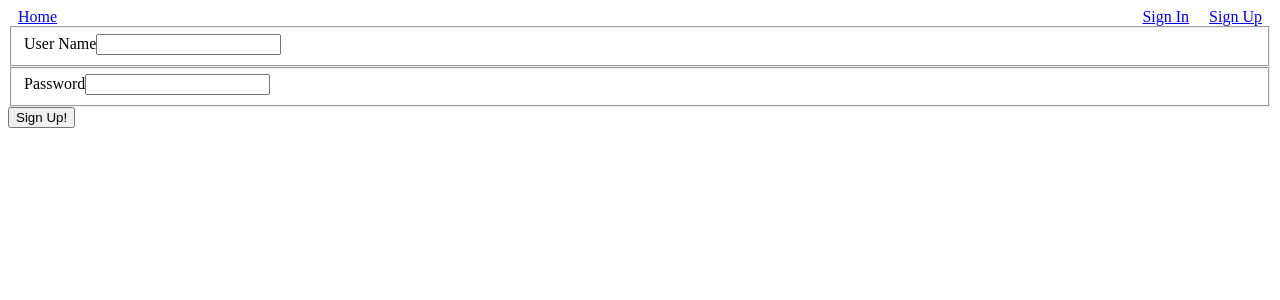
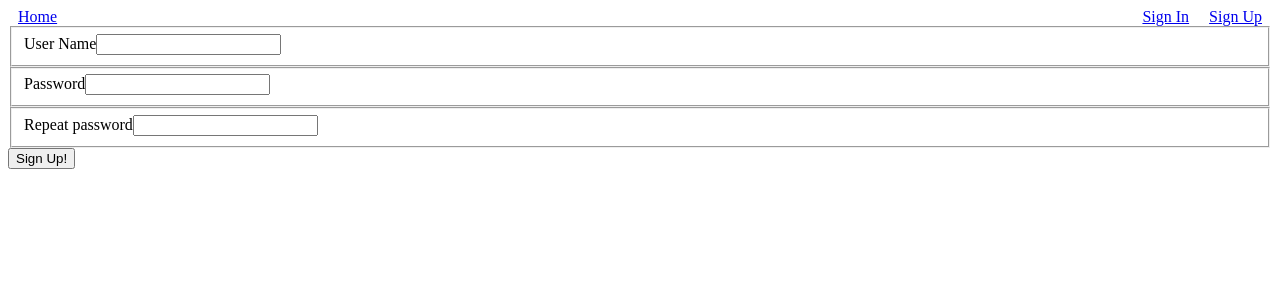
Before and after one commit to adrian729/react-front, a React (Create React App) app in the folder client/: page /signup in a window 1280 px wide. Shown: the top 300 px of the page. Built offline with nearby package versions, Linux system fonts and the light colour scheme.

Commit message:
Added repeat password check to signup and validation

```diff
--- a/client/src/components/auth/Signup.js
+++ b/client/src/components/auth/Signup.js
@@ -31,6 +31,15 @@ class Signup extends Component {
                     <Field
                         label="Password"
                         name="password"
+                        type="password"
+                        component={AuthFormField}
+                        autoComplete="none"
+                    />
+                </fieldset>
+                <fieldset>
+                    <Field
+                        label="Repeat password"
+                        name="checkPassword"
                         type="password"
                         component={AuthFormField}
                         autoComplete="none"
@@ -73,6 +82,12 @@ function validate(values) {
         errors.password = 'Must have 7 characters or more'
     }
 
+    if (!values.checkPassword) {
+        errors.checkPassword = "Required";
+    } else if (values.checkPassword !== values.password) {
+        errors.checkPassword = 'Password doesn\'t match';
+    }
+
     // if errors is empty, the form is fine to submit
     // If errors has *any* properties, redux form assumes form is invalid
     return errors;
```
